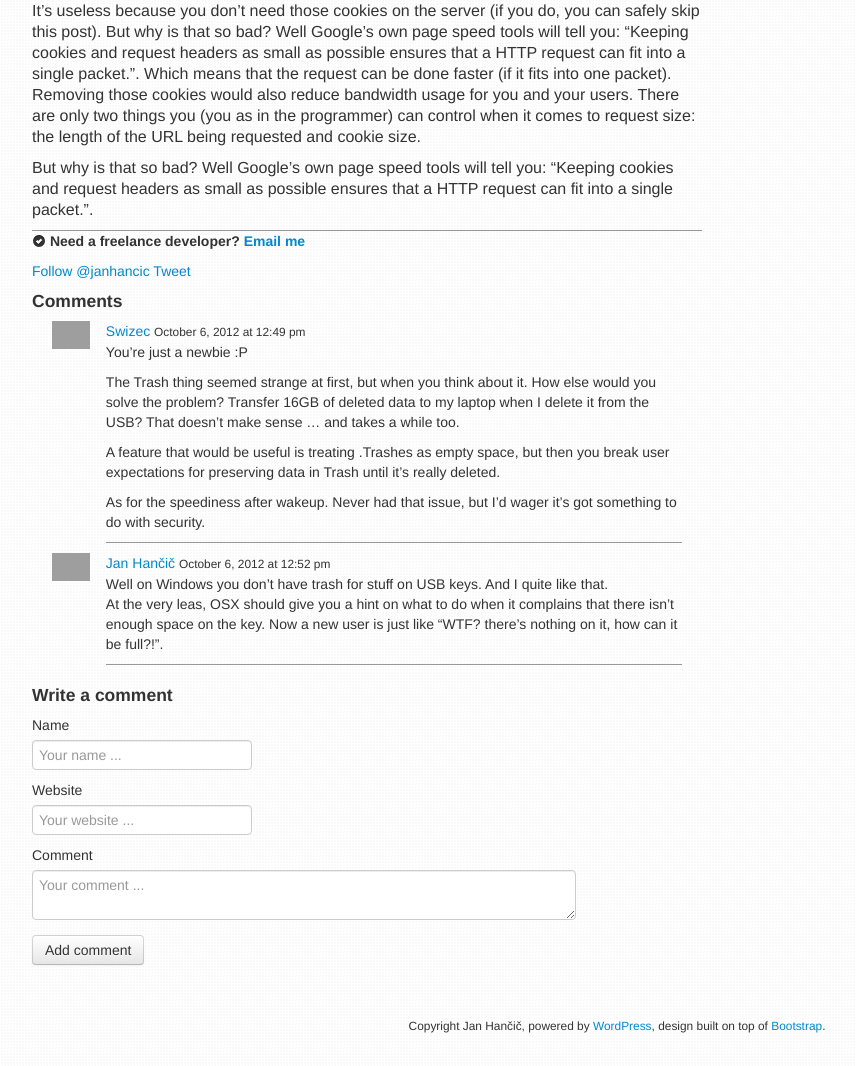
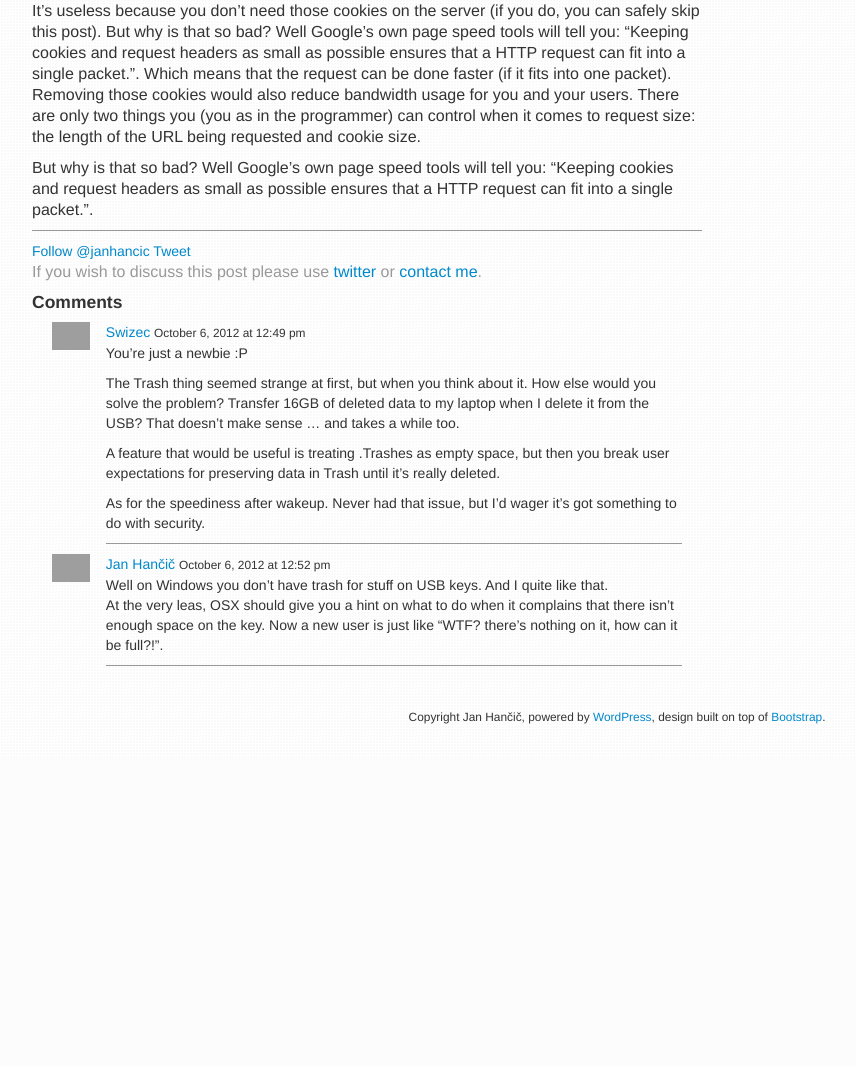
Before and after one commit to janhancic/hancic.info, a PHP site: page /post.php in a window 1280 px wide. Shown: the part 540-1606 px from the top of the page, without its empty margins (23-879 px from the left). After the commit the page ends 1264 px from the top, so only its background shows below. Run offline with PHP 8.4, Linux system fonts and the light colour scheme; some libraries are stand-ins or nearby versions; grey boxes are pictures that could not be loaded.

Commit message:
Update single post template

```diff
--- a/post.php
+++ b/post.php
@@ -10,12 +10,15 @@
 			<p>But why is that so bad? Well Google’s own page speed tools will tell you: “Keeping cookies and request headers as small as possible ensures that a HTTP request can fit into a single packet.”.</p>
 		</div>
 		<div id="AfterPost">
-			<i class="icon-ok-sign"></i> <strong>Need a freelance developer? <a href="#">Email me</a></strong>
+			<?php /*<i class="icon-ok-sign"></i> <strong>Need a freelance developer? <a href="#">Email me</a></strong>*/ ?>
 			<div>
 				<a href="https://twitter.com/janhancic" class="twitter-follow-button" data-show-count="true" data-lang="en">Follow @janhancic</a> <a href="https://twitter.com/share" class="twitter-share-button" data-lang="en">Tweet</a>
 				<script>!function(d,s,id){var js,fjs=d.getElementsByTagName(s)[0];if(!d.getElementById(id)){js=d.createElement(s);js.id=id;js.src="https://platform.twitter.com/widgets.js";fjs.parentNode.insertBefore(js,fjs);}}(document,"script","twitter-wjs");</script>
 			</div>
 		</div>
+
+		<p class="muted">If you wish to discuss this post please use <a href="https://twitter.com/intent/tweet?text=@janhancic" target="_blank">twitter</a> or <a href="http://hancic.info/about">contact me</a>.</p>
+
 		<h4>Comments</h4>
 		<div class="container-fluid" id="Comments">
 			<div class="row-fluid">
@@ -41,20 +44,6 @@
 				</div>
 			</div>
 		</div>
-
-		<h4>Write a comment</h4>
-		<form>
-			<label>Name</label>
-			<input type="text" placeholder="Your name ...">
-
-			<label>Website</label>
-			<input type="text" placeholder="Your website ...">
-
-			<label>Comment</label>
-			<textarea placeholder="Your comment ..." class="input-xxlarge"></textarea>
-			<label></label>
-			<button type="submit" class="btn">Add comment</button>
-		</form>
 	</article>
 	<?php Include ( 'sidebar.php' ) ?>
 </div>
```
